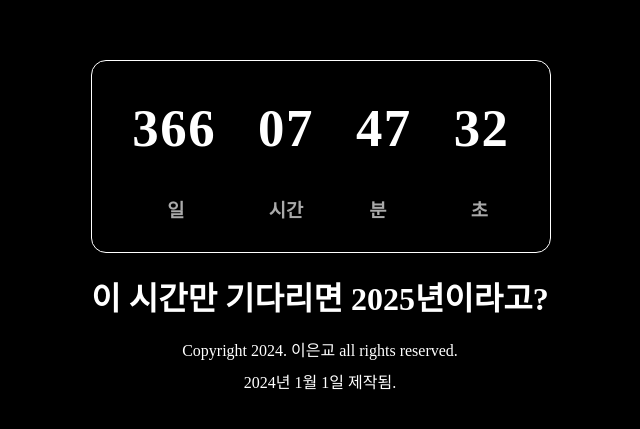
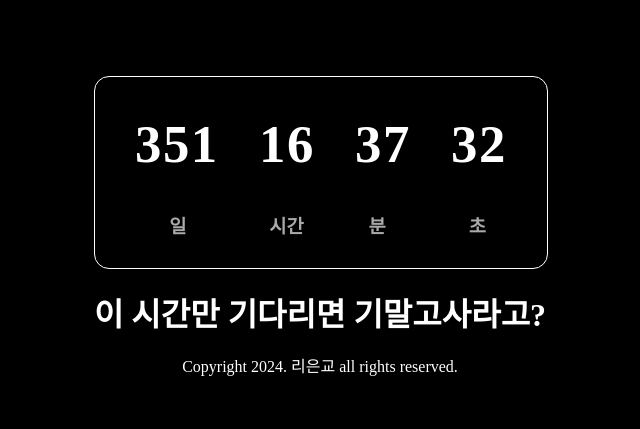
Before and after one commit to eungyolee/2025-countdown, a React (Create React App) app: page / in a window 1280 px wide. Shown: the part 163-592 px from the top of the page, without its empty margins (320-960 px from the left). Built offline with nearby package versions, Linux system fonts and the light colour scheme; a web font is replaced by a local one.

Commit message:
Update App.js

```diff
--- a/src/App.js
+++ b/src/App.js
@@ -1,8 +1,8 @@
 import './App.css';
 
 function App() {
-  // 2025년 1월 1일 카운트다운
-  const countDownDate = new Date("Jan 1, 2025 00:00:00").getTime();
+  // 2024년 12월 17일 기말고사
+  const countDownDate = new Date("Dec 17, 2024 08:50:00").getTime();
 
   // 1초마다 갱신
   const x = setInterval(function() {
@@ -24,7 +24,7 @@ function App() {
     document.getElementById("hours").textContent = hours;
     document.getElementById("minutes").textContent = minutes;
     document.getElementById("seconds").textContent = seconds;
-    document.getElementById("situation").textContent = "이 시간만 기다리면 2025년이라고?";
+    document.getElementById("situation").textContent = "이 시간만 기다리면 기말고사라고?";
 
     // 콜론 깜빡이게
     const colon = document.querySelectorAll('.colon');
@@ -42,7 +42,7 @@ function App() {
       document.getElementById("hours").textContent = "00";
       document.getElementById("minutes").textContent = "00";
       document.getElementById("seconds").textContent = "00";
-      document.getElementById("situation").textContent = "Happy New Year 2025!";
+      document.getElementById("situation").textContent = "망해라";
     }
   }, 1000);
 
@@ -68,8 +68,7 @@ function App() {
           </div>
         </div>
         <h3 id="situation"> </h3>
-        <p>Copyright 2024. 이은교 all rights reserved.
-          <br />2024년 1월 1일 제작됨.
+        <p>Copyright 2024. 리은교 all rights reserved.
         </p>
       </header>
     </div>
```
